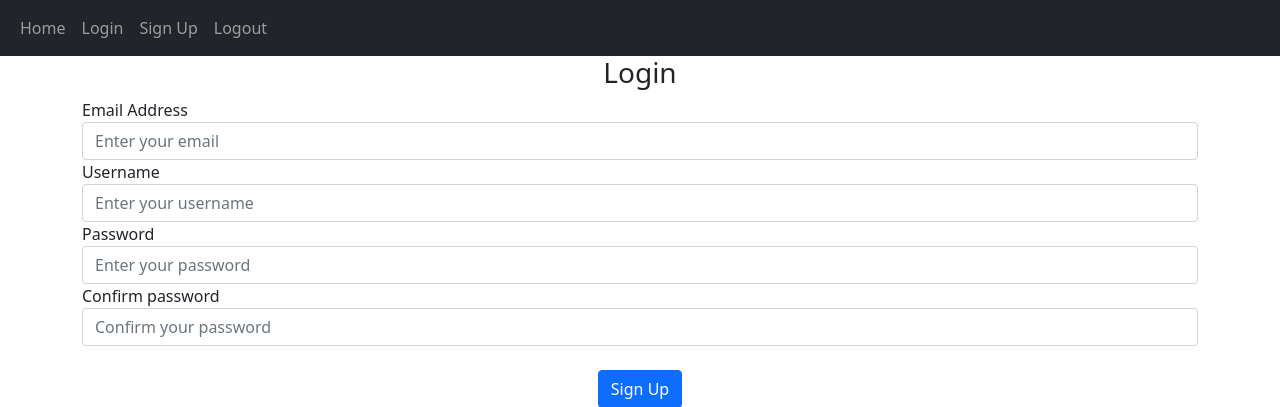
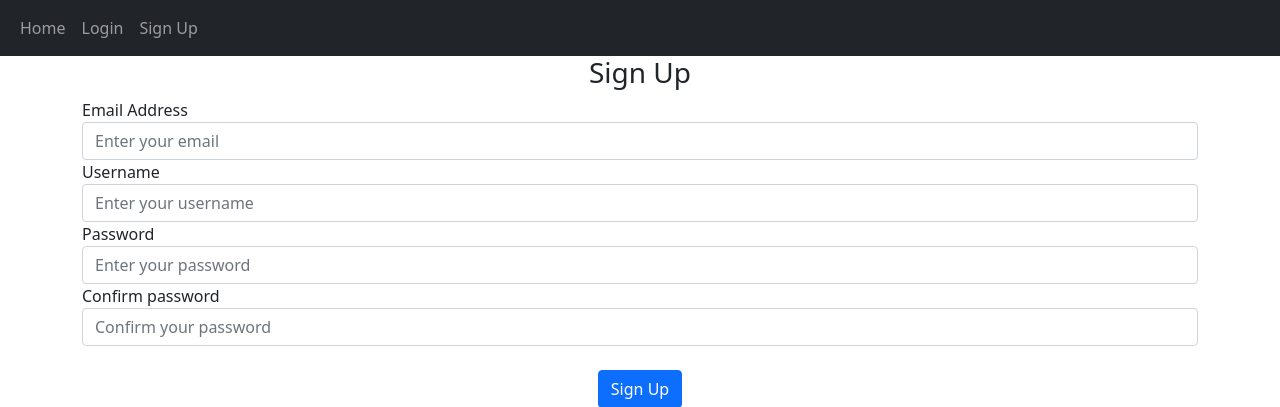
Before and after one commit to luukasmakila/PYTHON-BLOG-APP, a Flask app: page /sign-up in a window 1280 px wide. Shown: the top 407 px of the page. Run offline with Flask 2, Linux system fonts and the light colour scheme.

Commit message:
fixed navbar and sign up page bugs

```diff
--- a/website/auth.py
+++ b/website/auth.py
@@ -25,7 +25,7 @@ def login():
                 flash("Password is incorrect!", category="success")
         else:
             flash("Email does not exist!", category="error")
-    return render_template("login.html")
+    return render_template("login.html", user=current_user)
 
 @auth.route("/logout")
 @login_required
@@ -66,4 +66,4 @@ def sign_up():
             flash("User created!", category="success")
             return redirect(url_for("views.home"))
 
-    return render_template("sign_up.html")
+    return render_template("sign_up.html", user=current_user)
--- a/website/templates/base.html
+++ b/website/templates/base.html
@@ -26,9 +26,12 @@
             <div class="collapse navbar-collapse" id="navbar">
                 <div class="navbar-nav">
                     <a class="nav-item nav-link" href="/">Home</a>
+                    {% if user.is_authenticated %}
+                    <a class="nav-item nav-link" href="/logout">Logout</a>
+                    {% else %}
                     <a class="nav-item nav-link" href="/login">Login</a>
                     <a class="nav-item nav-link" href="/sign-up">Sign Up</a>
-                    <a class="nav-item nav-link" href="/logout">Logout</a>
+                    {% endif %}
                 </div>
             </div>
         </div>
--- a/website/templates/sign_up.html
+++ b/website/templates/sign_up.html
@@ -5,7 +5,7 @@
 {% block content %}
 <form method="POST">
     <h3 align="center">
-        Login
+        Sign Up
     </h3>
     <div class="form-group">
         <label for="email">Email Address</label>
```
